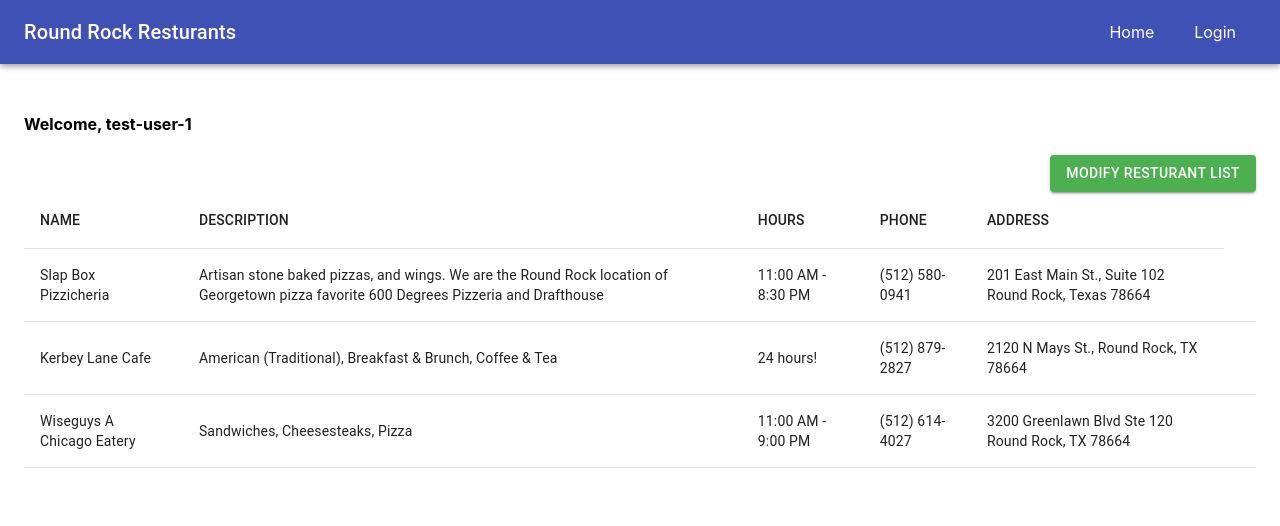
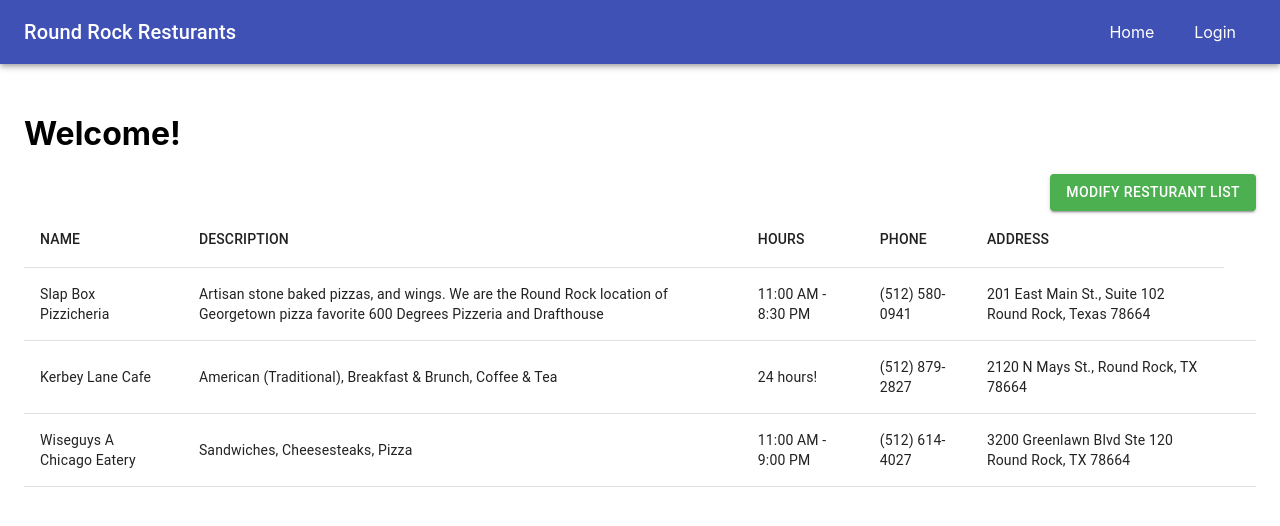
Before and after one commit to JillMOry/SmallBiz_checkpoint, a React (Create React App) app: page / in a window 1280 px wide. Shown: the top 526 px of the page. Built offline with nearby package versions, Linux system fonts and the light colour scheme.

Commit message:
with map

```diff
--- a/package.json
+++ b/package.json
@@ -9,6 +9,7 @@
     "@testing-library/react": "^9.5.0",
     "@testing-library/user-event": "^7.2.1",
     "cookie": "^0.4.1",
+    "dotenv": "^8.2.0",
     "google-map-react": "^1.1.7",
     "google-maps-react": "^2.0.6",
     "react": "^16.13.1",
--- a/src/componets/Details.js
+++ b/src/componets/Details.js
@@ -1,11 +1,28 @@
-import React from "react";
+import React, { useState } from "react";
+import GoogleMapReact from "google-map-react";
 import { Link } from "react-router-dom";
-import { Container, Paper, Chip, Button } from "@material-ui/core";
+
+import { Container, Paper } from "@material-ui/core";
+import LocationOnIcon from "@material-ui/icons/LocationOn";
 
 const Details = (props) => {
 	const id = props.match.params.id;
+	let listing = props.listings.find((r) => r.id == id);
 
-	let listing = props.listings.find((r) => r.id == id);
+	if (!listing) {
+		listing = {
+			latitude: 30.2672,
+
+			longitude: -97.7431
+		};
+	}
+
+	const [center, setCenter] = useState({
+		lat: parseFloat(listing.latitude),
+		lng: parseFloat(listing.longitude)
+	});
+
+	const [zoom, setZoom] = useState(14);
 
 	return (
 		<div>
@@ -14,11 +31,24 @@ const Details = (props) => {
 					<Container maxWidth="sm">
 						<Paper elevation={3} style={{ textAlign: "center" }}>
 							{Object.keys(listing).map((key, idx) => {
-								return <h4>{listing[key]}</h4>;
+								return <h5>{listing[key]}</h5>;
 							})}
 						</Paper>
 					</Container>
-					<br />
+					<Container style={{ height: "400px", width: "550px" }}>
+						<GoogleMapReact
+							bootstrapURLKeys={{ key: process.env.REACT_APP_GOOGLE_MAPS }}
+							center={center}
+							defaultZoom={zoom}
+							yesIWantToUseGoogleMapApiInternals
+						>
+							<LocationOnIcon lat={listing.latitude} lng={listing.longitude} />
+						</GoogleMapReact>
+						<Link to="/">
+							<button>Back</button>
+						</Link>
+						<br />
+					</Container>
 				</Container>
 			}
 		</div>
--- a/src/componets/Listings.js
+++ b/src/componets/Listings.js
@@ -22,7 +22,7 @@ const Listings = (props) => {
 	// } else {
 	return (
 		<Container maxWidth="lg" className="car-container">
-			<h4>Welcome, {props.user.username}</h4>
+			<h1>Welcome!</h1>
 			<div style={{ textAlign: "right" }}>
 				<Link to={`/login`}>
 					<Button onClick={warning} variant="contained" className="add-car">
@@ -50,14 +50,7 @@ const Listings = (props) => {
 							<TableCell>{listing["hours"]}</TableCell>
 							<TableCell>{listing["phone"]}</TableCell>
 							<TableCell>{listing["address"]}</TableCell>
-
-							<TableCell>
-								{/* <DeleteIcon
-									// add onClick method here
-									onClick={() => props.removeCar(idx)}
-									className="icon text-red"
-								/> */}
-							</TableCell>
+							<TableCell></TableCell>
 						</TableRow>
 					))}
 				</TableBody>
--- a/src/redux/state.js
+++ b/src/redux/state.js
@@ -13,7 +13,9 @@ export default {
 				"Artisan stone baked pizzas, and wings. We are the Round Rock location of Georgetown pizza favorite 600 Degrees Pizzeria and Drafthouse",
 			address: "201 East Main St., Suite 102 Round Rock, Texas 78664",
 			phone: "(512) 580-0941",
-			hours: "11:00 AM - 8:30 PM"
+			hours: "11:00 AM - 8:30 PM",
+			latitude: "30.509640",
+			longitude: "-97.677395"
 		},
 		{
 			id: 2,
@@ -21,7 +23,9 @@ export default {
 			description: "American (Traditional), Breakfast & Brunch, Coffee & Tea ",
 			address: "2120 N Mays St., Round Rock, TX 78664",
 			phone: "(512) 879-2827",
-			hours: "24 hours!"
+			hours: "24 hours!",
+			latitude: "30.539508",
+			longitude: "-97.688561"
 		},
 		{
 			id: 3,
@@ -29,7 +33,9 @@ export default {
 			description: "Sandwiches, Cheesesteaks, Pizza ",
 			address: "3200 Greenlawn Blvd Ste 120 Round Rock, TX 78664",
 			phone: "(512) 614-4027",
-			hours: "11:00 AM - 9:00 PM"
+			hours: "11:00 AM - 9:00 PM",
+			latitude: "30.480662",
+			longitude: "-97.661490"
 		}
 	]
 };
```
Also changed, not shown: 1 other file (tests, documents, lock files or other folders).
